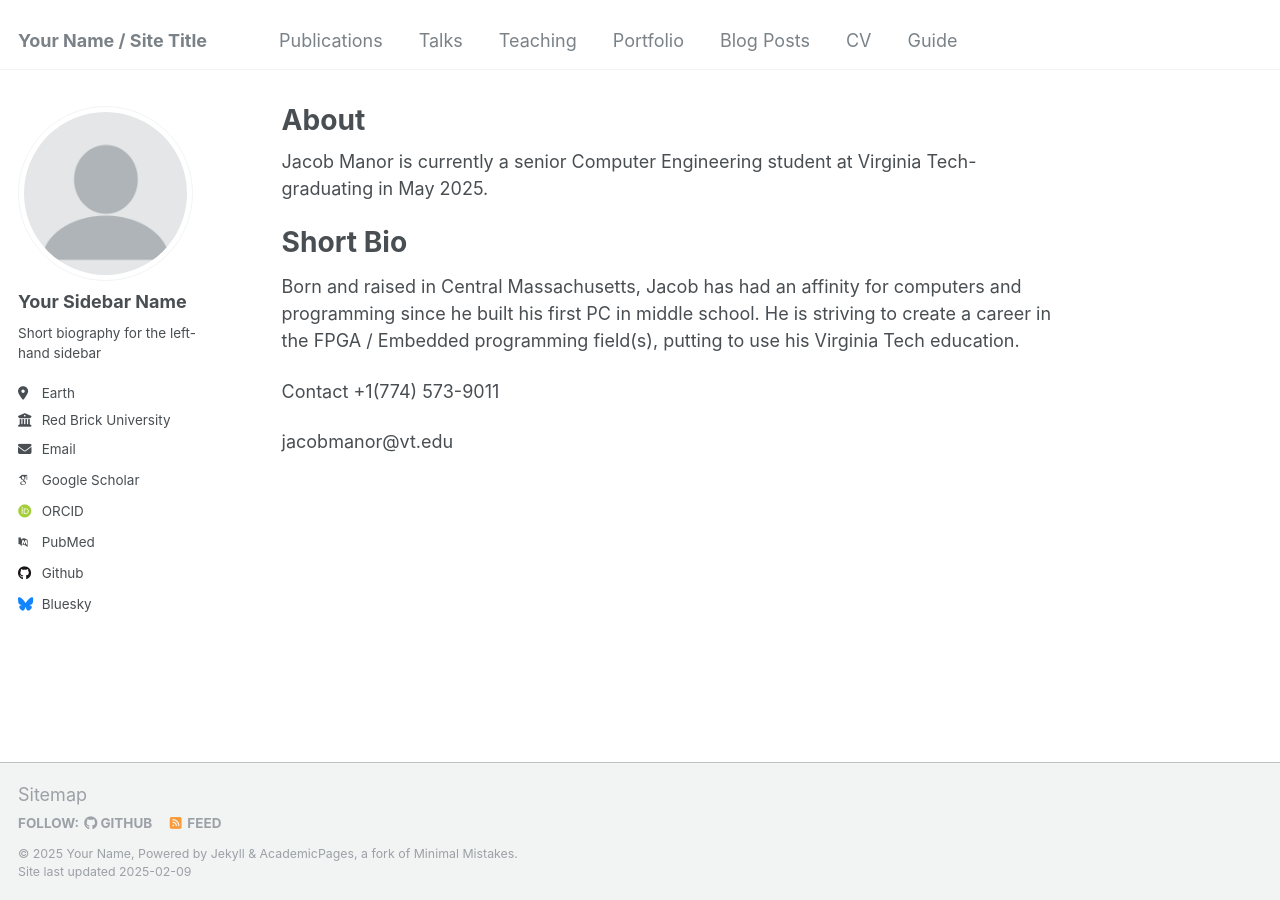
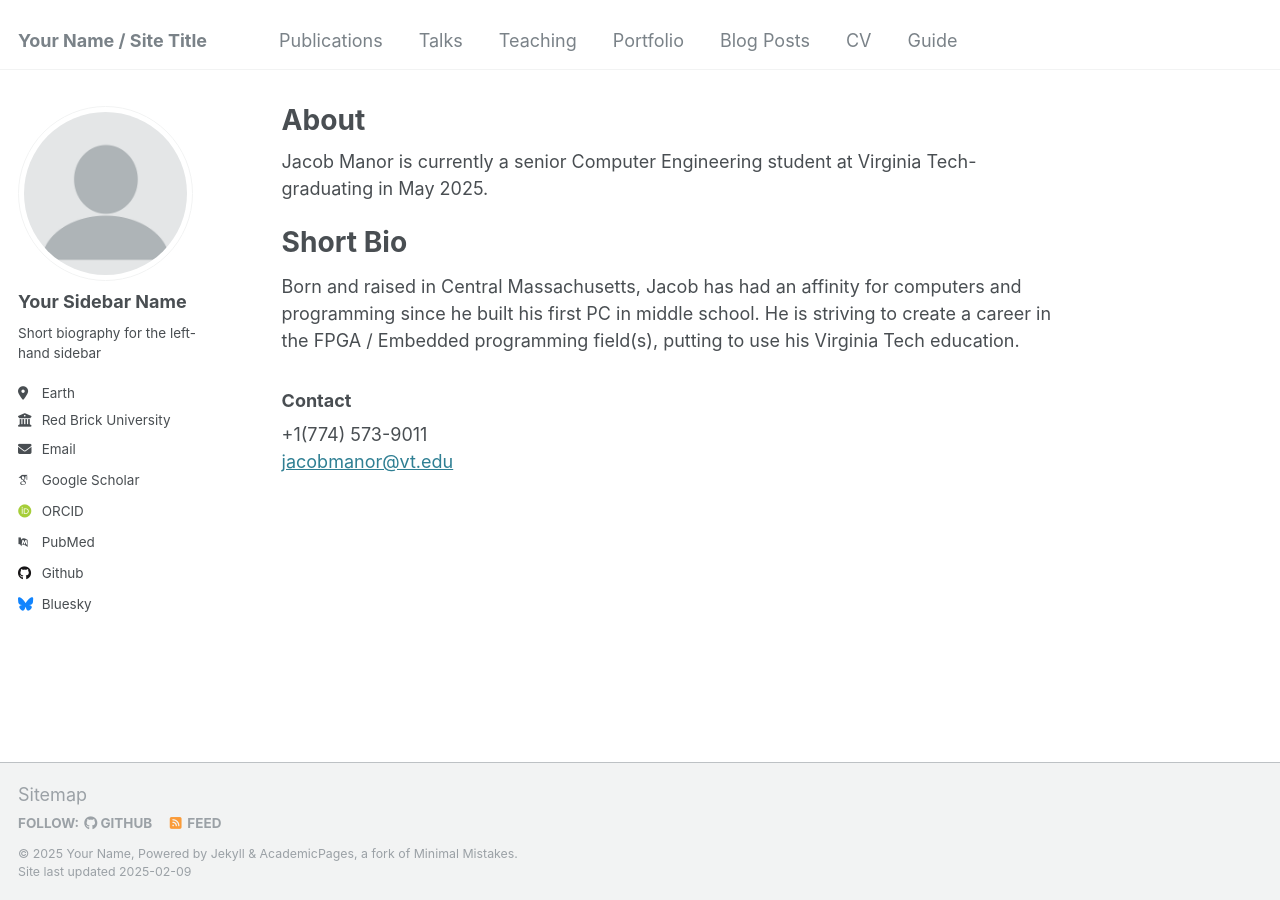
Before and after one commit to jacobmanor/jacobmanor.github.io, a Jekyll site: the page built from _pages/about.md, in a window 1280 px wide. Built offline with Jekyll 4.4.1, drawn with Linux system fonts in a browser that asks for light colours; some web fonts are replaced; part of the change alters nothing that is shown.

```diff
--- a/_pages/about.md
+++ b/_pages/about.md
@@ -13,7 +13,6 @@ Short Bio
 ======
 Born and raised in Central Massachusetts, Jacob has had an affinity for computers and programming since he built his first PC in middle school. He is striving to create a career in the FPGA / Embedded programming field(s), putting to use his Virginia Tech education.
 
-Contact
+### Contact
 +1(774) 573-9011
-
-jacobmanor@vt.edu
+[jacobmanor@vt.edu](mailto:jacobmanor@vt.edu)
```
